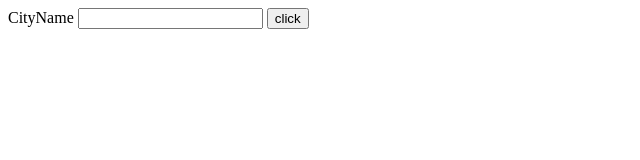
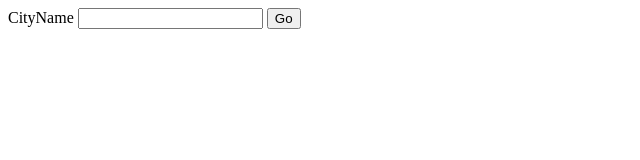
Before and after one commit to sandeepmichael/weather-project, a website: page index.html in a window 1280 px wide. Shown: the full height of the page, 0-640 px from the left. Drawn offline with Linux system fonts and the light colour scheme.

Commit message:
Update index.html

```diff
--- a/index.html
+++ b/index.html
@@ -10,7 +10,7 @@
     <form action="/" method="POST">
         <label id=input>CityName</label>
         <input type="text" name="cityName">
-        <button type="submit">click</button>
+        <button type="submit">Go</button>
 
     </form>
 </body>
```
